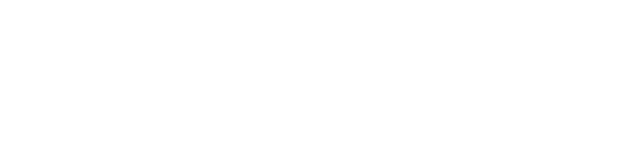
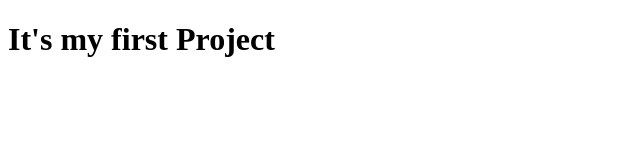
Before and after one commit to AlexDonya/My-Project, a plain HTML site: page index.html in a window 1280 px wide. Shown: the whole page, without its empty margins (0-640 px from the left). Drawn offline with Linux system fonts and the light colour scheme.

Commit message:
Update index.html

```diff
--- a/index.html
+++ b/index.html
@@ -9,7 +9,7 @@
 </head>
 <body>
     <header>
-
+        <h1>It's my first Project</h1>
     </header>
     <section>
 
```
